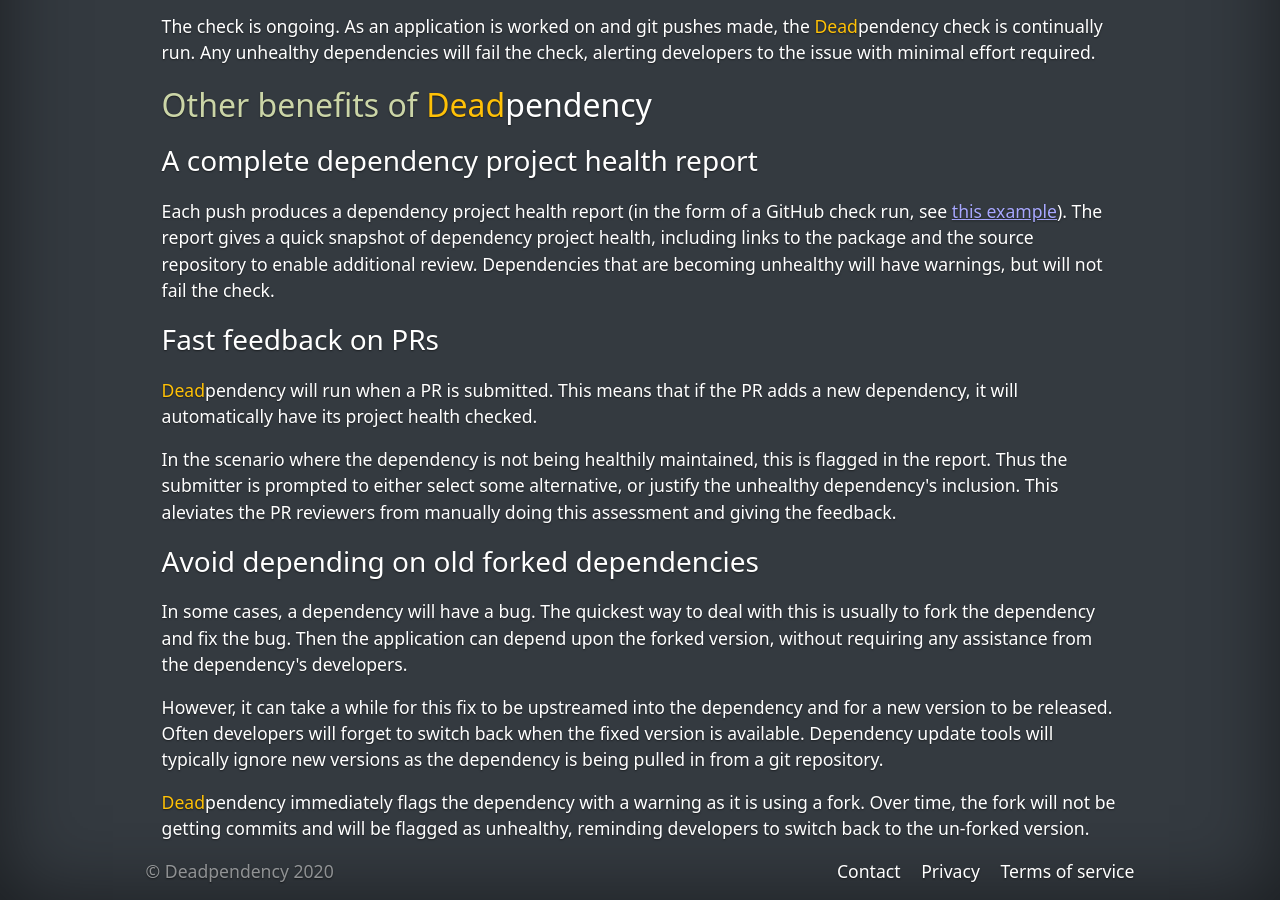
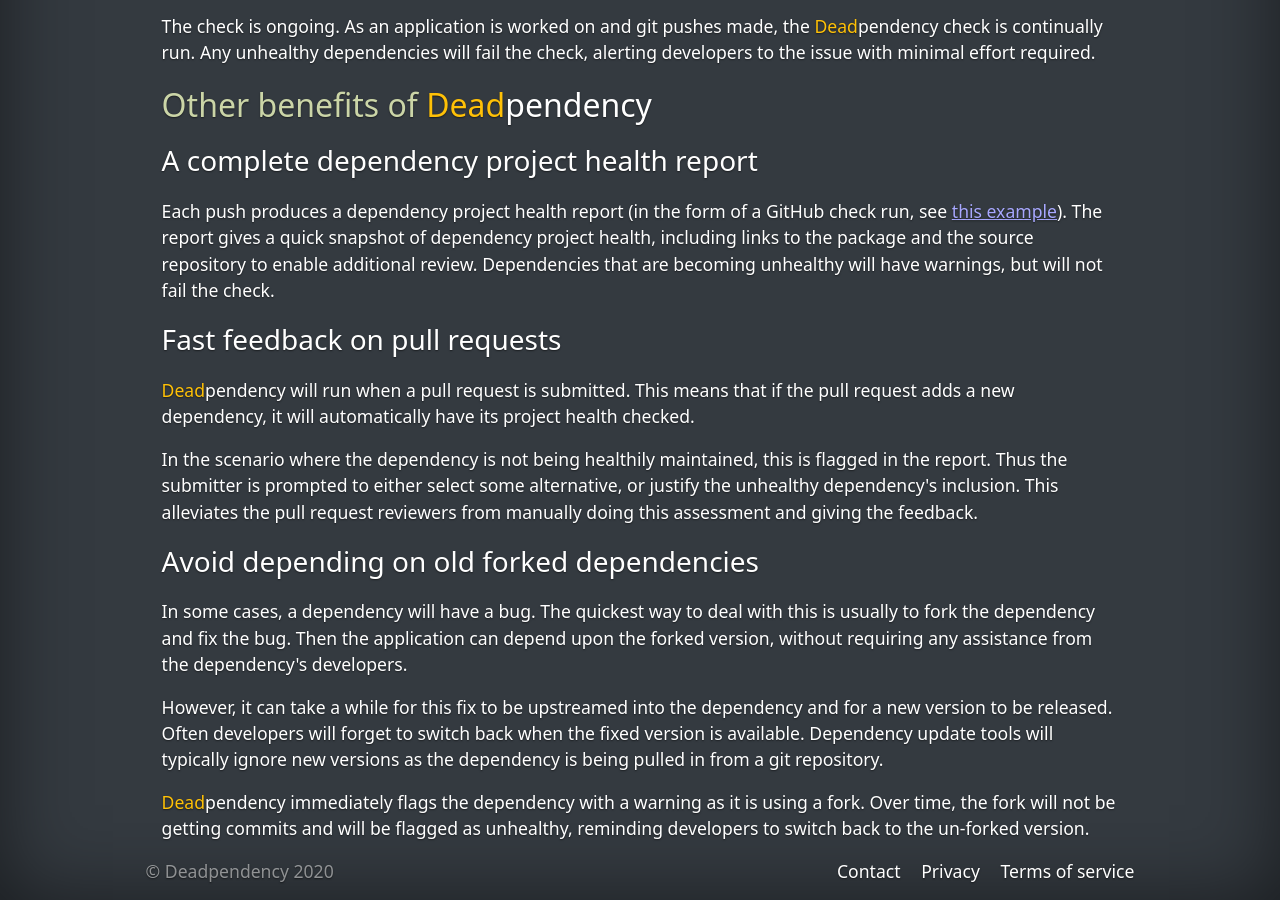
Before and after one commit to deadpendency/deadpendency.github.io, a Jekyll site: the page built from why.html, in a window 1280 px wide and 900 px high, scrolled down 1665 px. Built offline with Jekyll 4.4.1, drawn with Linux system fonts in a browser that asks for light colours; nearby versions of some CDN libraries; some of the changed text lies outside the part shown.

Commit message:
Fix spelling

```diff
--- a/why.html
+++ b/why.html
@@ -84,14 +84,14 @@
   Each push produces a dependency project health report (in the form of a GitHub check run, see <a href="https://github.com/deadpendency/deadpendency-example/pull/1/checks" target="_blank" rel="noopener">this example</a>). The report gives a quick snapshot of dependency project health, including links to the package and the source repository to enable additional review. Dependencies that are becoming unhealthy will have warnings, but will not fail the check.
 </p>
 
-<h3>Fast feedback on PRs</h3>
+<h3>Fast feedback on pull requests</h3>
 
 <p>
-  <span class="text-warning">Dead</span><span class="text-white">pendency</span> will run when a PR is submitted. This means that if the PR adds a new dependency, it will automatically have its project health checked.
+  <span class="text-warning">Dead</span><span class="text-white">pendency</span> will run when a pull request is submitted. This means that if the pull request adds a new dependency, it will automatically have its project health checked.
 </p>
 
 <p>
-  In the scenario where the dependency is not being healthily maintained, this is flagged in the report. Thus the submitter is prompted to either select some alternative, or justify the unhealthy dependency's inclusion. This aleviates the PR reviewers from manually doing this assessment and giving the feedback.
+  In the scenario where the dependency is not being healthily maintained, this is flagged in the report. Thus the submitter is prompted to either select some alternative, or justify the unhealthy dependency's inclusion. This alleviates the pull request reviewers from manually doing this assessment and giving the feedback.
 </p>
 
 <h3>Avoid depending on old forked dependencies</h3>
```
Also changed, not shown: other parts of why.html (+1 -1 lines), 1 other file.
